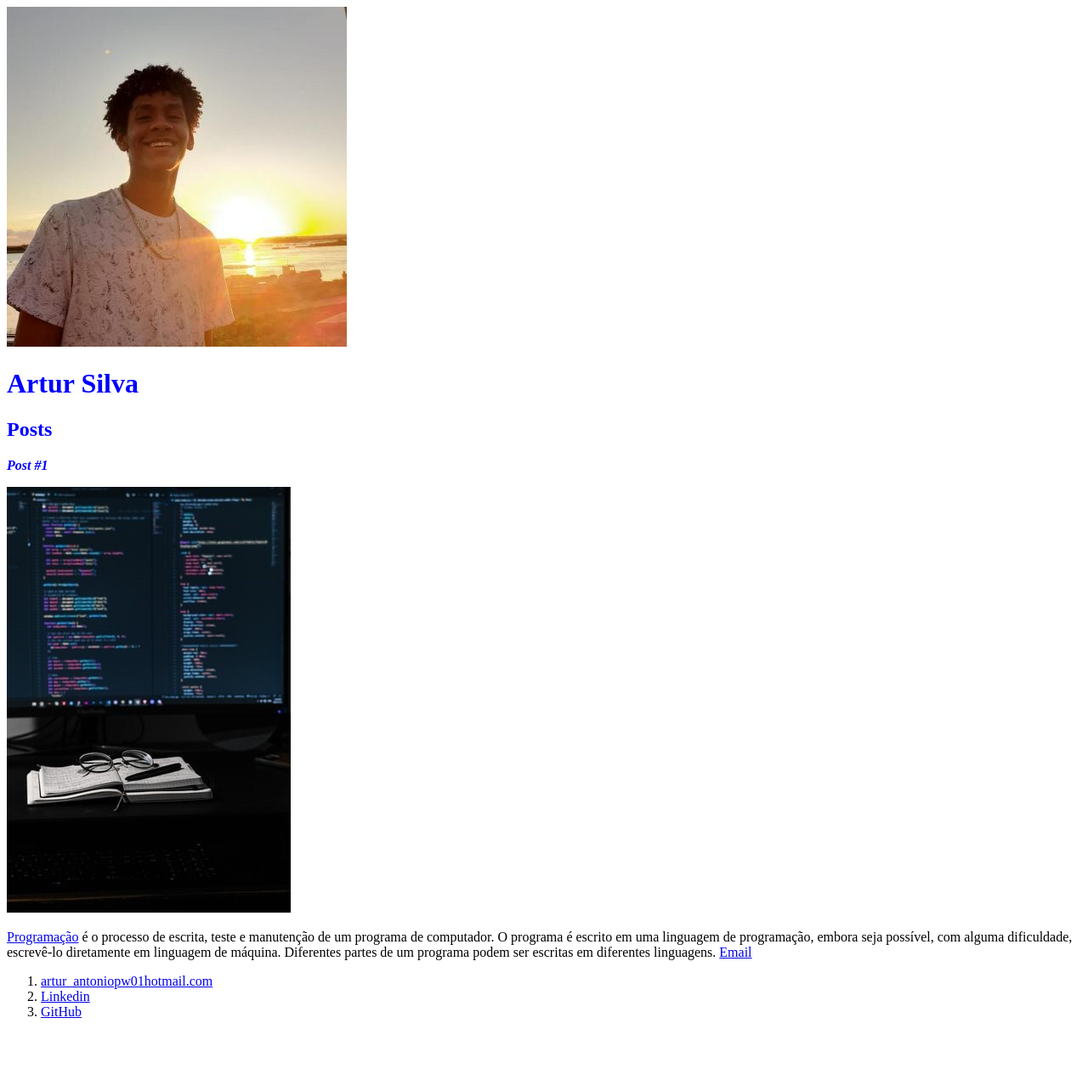
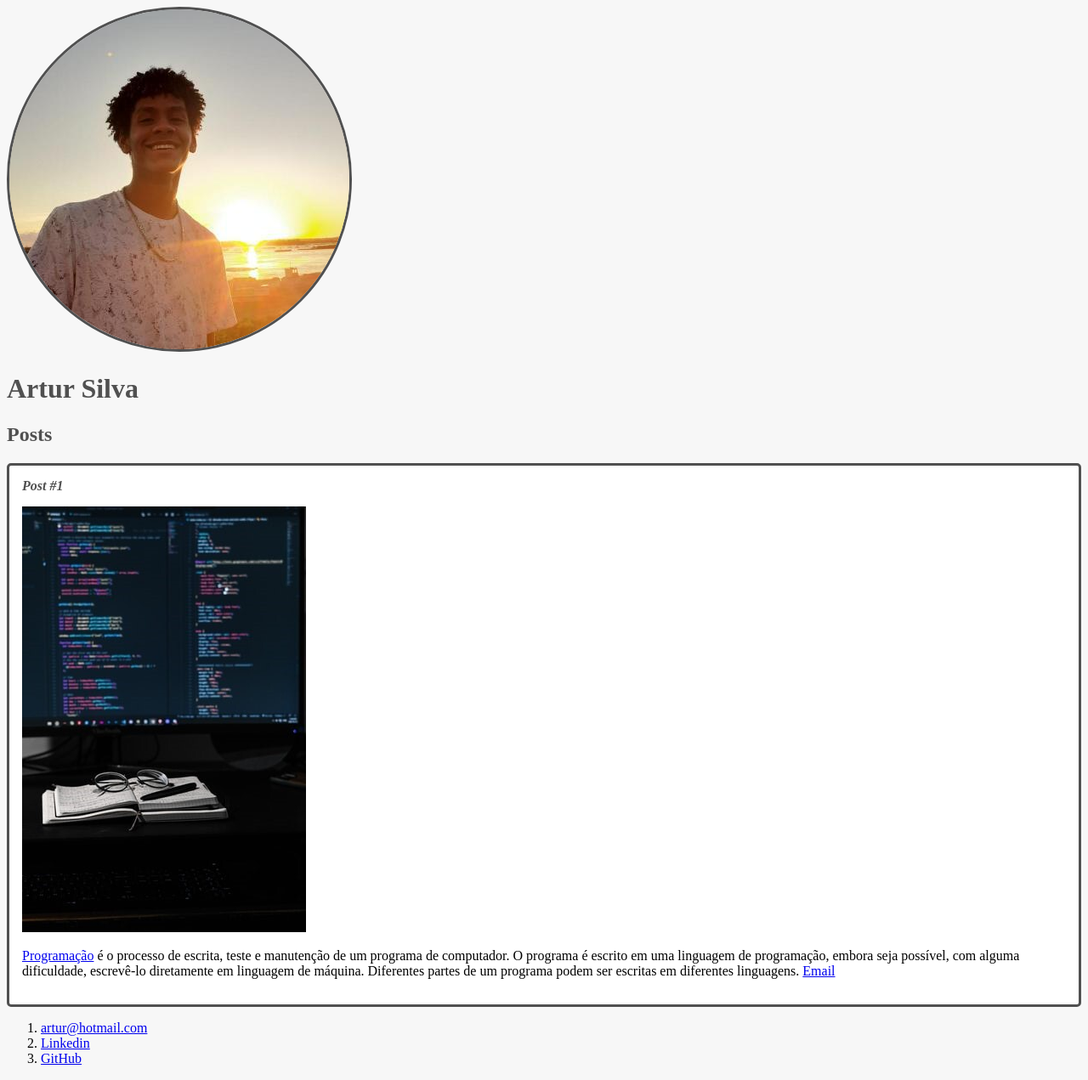
Before and after one commit to Dev-Artur-Silva/estudos_html-css, a plain HTML site: page index.html in a window 1280 px wide. Shown: the whole page at 85% size. Before the commit the page ends 1216 px from the top, so only its background shows below. Drawn offline with Linux system fonts and the light colour scheme.

Commit message:
algumas estilizações

```diff
--- a/index.html
+++ b/index.html
@@ -19,7 +19,7 @@
 
     <body>
         <header>
-            <img src="eu.jpg" alt="Ilustração do rosto de Artur Silva">
+            <img id="fotinha" src="eu.jpg" alt="Ilustração do rosto de Artur Silva">
             <h1 id='title'>Artur Silva</h1>
         </header>
 
@@ -27,12 +27,12 @@
             <header>
                 <h2 class="subtitle">Posts</h2>
             </header>
-            <article>
+            <article class="post">
                 <header>
                     <h3 class='post_title'>Post #1</h3>
-                    <img src="cenario.jpg" alt="Ilustração da mesa de um programador">
+                    <img class= "post_image" src="cenario.jpg" alt="Ilustração da mesa de um programador">
                 </header>
-                <p>
+                <p class="post_content">
                      <a href="https://pt.wikipedia.org/wiki/Programação_de_computadores" target="_blank">Programação</a> é o processo de escrita, teste e manutenção de um programa de computador. O programa é escrito em uma linguagem de programação, embora seja possível, com alguma dificuldade, escrevê-lo diretamente em linguagem de máquina. Diferentes partes de um programa podem ser escritas em diferentes linguagens.
                      <a href="mailto:artur@hotmail.com">Email</a>
                 </p>
@@ -42,7 +42,7 @@
         <footer>
             <ol>
                 <li>
-                    <a href="mailto:artur_antoniopw01@hotmail.com">artur_antoniopw01hotmail.com</a>
+                    <a href="mailto:artur@hotmail.com">artur@hotmail.com</a>
                 </li>
                 <li>
                     <a href="https://www.linkedin.com/in/dev-artur-silva/" target="_blank">Linkedin</a>
--- a/style.css
+++ b/style.css
@@ -1,8 +1,36 @@
+body {
+    background: #f7f7f7;
+}
+
+#fotinha {
+    border: 3px solid #505050;
+    border-radius: 50%;
+}
+
 #title, .subtitle, .post_title {
-    color: blue
+    color: #505050
 }
 
 .post_title {
     font-size: 16px;
     font-style: italic;
+    margin: 0;
+    margin-bottom: 15px;
 }
+
+.post {
+    background: white;
+    padding: 15px;
+    border: 3px solid #505050;
+    margin-bottom: 15px;
+    border-radius: 5px
+}
+
+.post_content {
+    margin: 0;
+    margin-bottom: 15px;
+}
+
+.post_image {
+    margin-bottom: 15px;
+}
```
